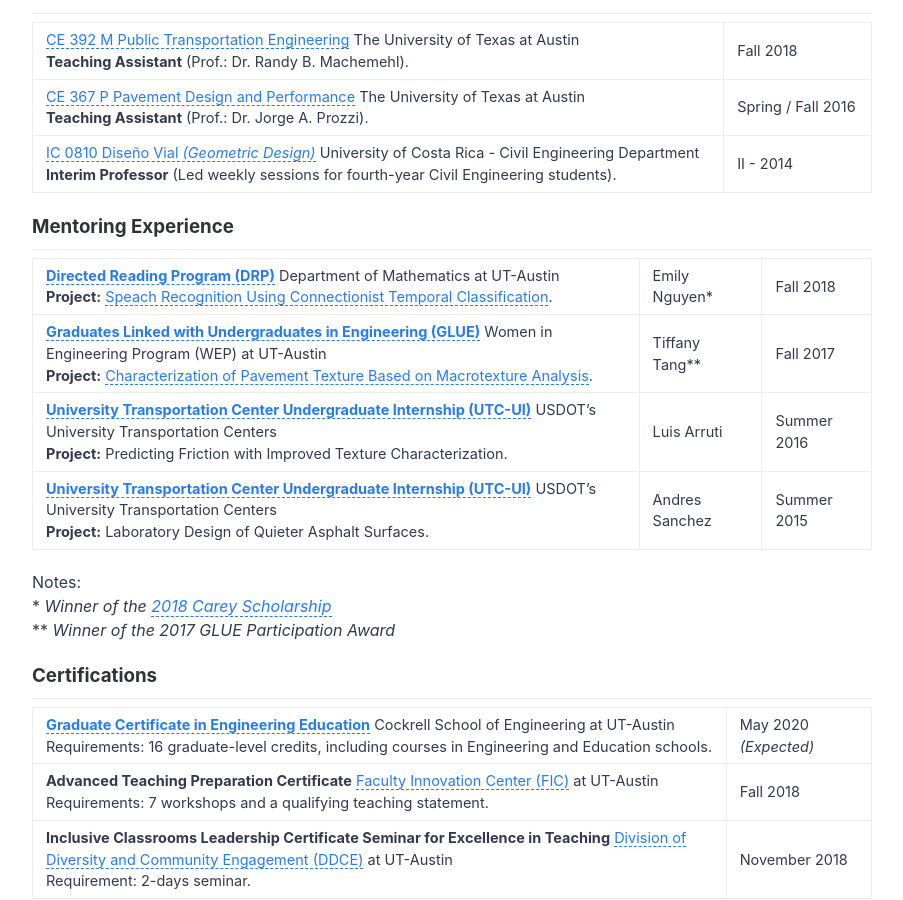
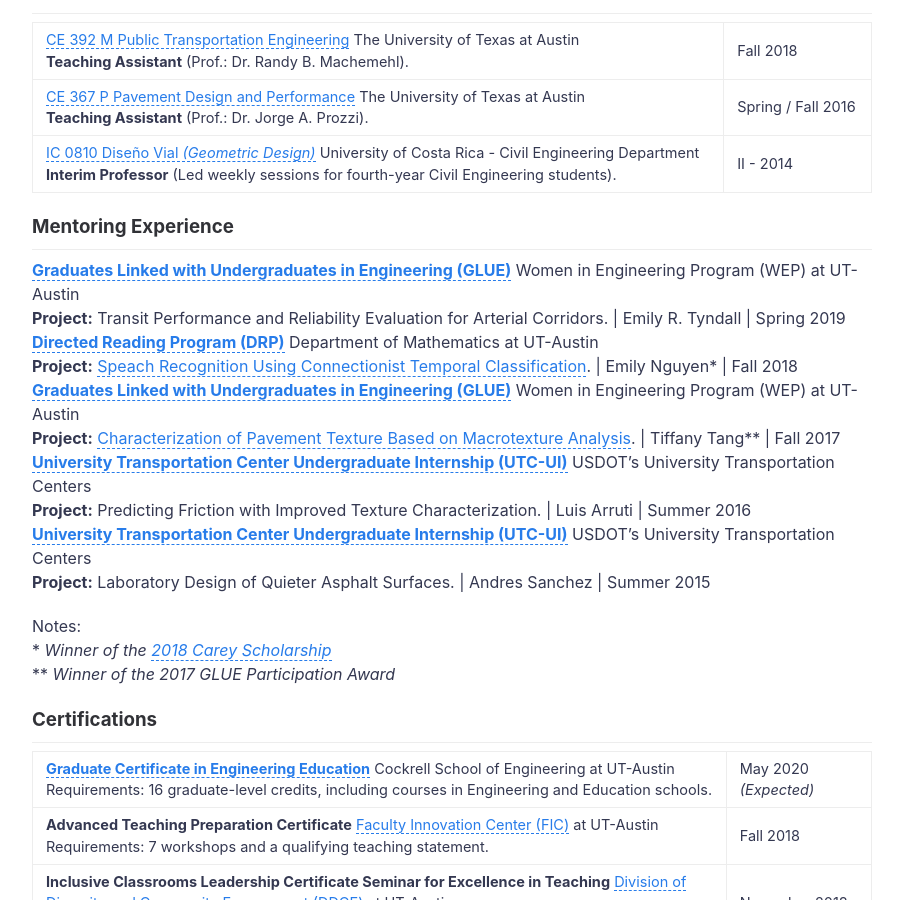
Before and after one commit to nzunigag/nzunigag.github.io, a Jekyll site: the page built from teaching.md, in a window 1280 px wide and 900 px high, scrolled down 411 px. Shown: the whole window, without its empty margins (188-1091 px from the left). Built offline with Jekyll 4.4.1, drawn with Linux system fonts in a browser that asks for light colours.

Commit message:
Update teaching.md

```diff
--- a/teaching.md
+++ b/teaching.md
@@ -15,7 +15,7 @@ ___
 
 ### Mentoring Experience
 ___
-
+<b>[Graduates Linked with Undergraduates in Engineering (GLUE)](http://www.engr.utexas.edu/wep/career/glue)</b> Women in Engineering Program (WEP) at UT-Austin<br> <b>Project:</b> Transit Performance and Reliability Evaluation for Arterial Corridors. | Emily R. Tyndall | Spring 2019<br>
 <b>[Directed Reading Program (DRP)](https://web.ma.utexas.edu/users/drp/about.html)</b> Department of Mathematics at UT-Austin<br> <b>Project:</b> [Speach Recognition Using Connectionist Temporal Classification](/downloads/2018_DRP.pdf). | Emily Nguyen*  | Fall 2018<br>
 <b>[Graduates Linked with Undergraduates in Engineering (GLUE)](http://www.engr.utexas.edu/wep/career/glue)</b> Women in Engineering Program (WEP) at UT-Austin<br> <b>Project:</b> [Characterization of Pavement Texture Based on Macrotexture Analysis](/downloads/2017_GLUE.pdf). | Tiffany Tang** | Fall 2017<br>
 <b>[University Transportation Center Undergraduate Internship (UTC-UI)](https://ctr.utexas.edu/research/d-stop/education/utc-undergraduate-internship/)</b> USDOT’s University Transportation Centers<br> <b>Project:</b> Predicting Friction with Improved Texture Characterization. | Luis Arruti | Summer 2016<br>
```
